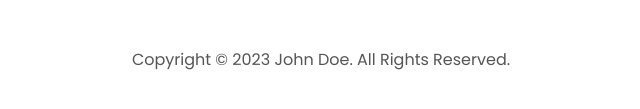
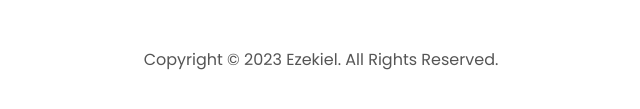
Before and after one commit to ezekeh/DanProj, a plain HTML site: page index.html in a window 1280 px wide. Shown: the part 2804-2913 px from the top of the page, 319-959 px from the left. Drawn offline with Linux system fonts and the light colour scheme.

Commit message:
Update index.html

```diff
--- a/index.html
+++ b/index.html
@@ -206,7 +206,7 @@
           </ul>
         </div>
       </nav>
-      <p>Copyright &#169; 2023 John Doe. All Rights Reserved.</p>
+      <p>Copyright &#169; 2023 Ezekiel. All Rights Reserved.</p>
     </footer>
     <script src="script.js"></script>
   </body>
```
